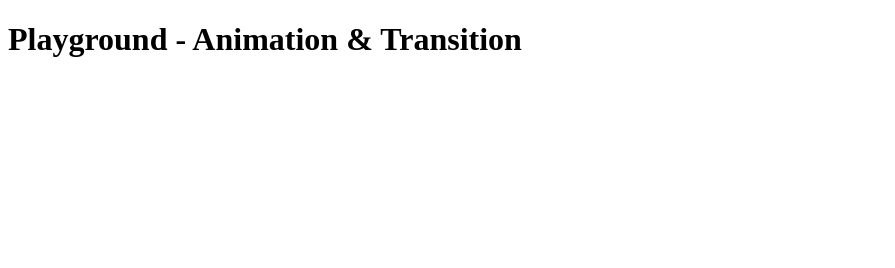
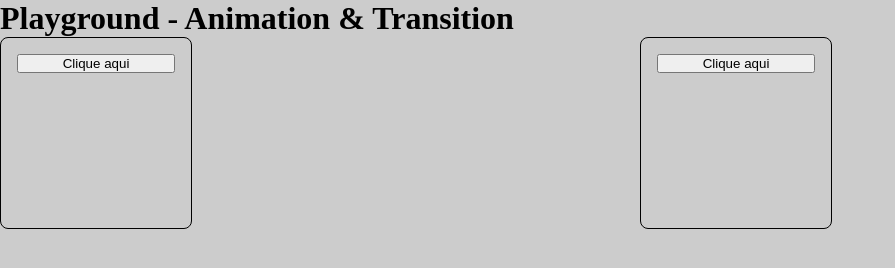
Before and after one commit to saov4000/pw1-css, a plain HTML site: page index.html in a window 1280 px wide. Shown: the whole page, without its empty margins (0-895 px from the left). Drawn offline with Linux system fonts and the light colour scheme.

Commit message:
segundo commit

```diff
--- a/index.html
+++ b/index.html
@@ -8,5 +8,13 @@
 </head>
 <body>
     <h1>Playground - Animation & Transition</h1>
+    <div class="grid">
+        <div class="card">
+            <button class="btn-hover">Clique aqui</button>
+        </div>
+        <div class="card">
+            <button class="btn-transition">Clique aqui</button>
+        </div>
+    </div>
 </body>
 </html>
--- a/style.css
+++ b/style.css
@@ -0,0 +1,24 @@
+*{
+    margin: 0;
+    padding: 0;
+    box-sizing: border-box;
+}
+
+body{
+    background-color: #ccc;
+}
+
+.grid{
+    display: grid;
+    grid-template-columns: repeat(auto-fit,minmax(280px,1fr));
+}
+
+.card{
+    display: flex;
+    flex-direction: column;
+    width: 12rem;
+    height: 12rem;
+    padding: 1rem;
+    border: 1px solid black;
+    border-radius: 0.5rem;
+}
```
